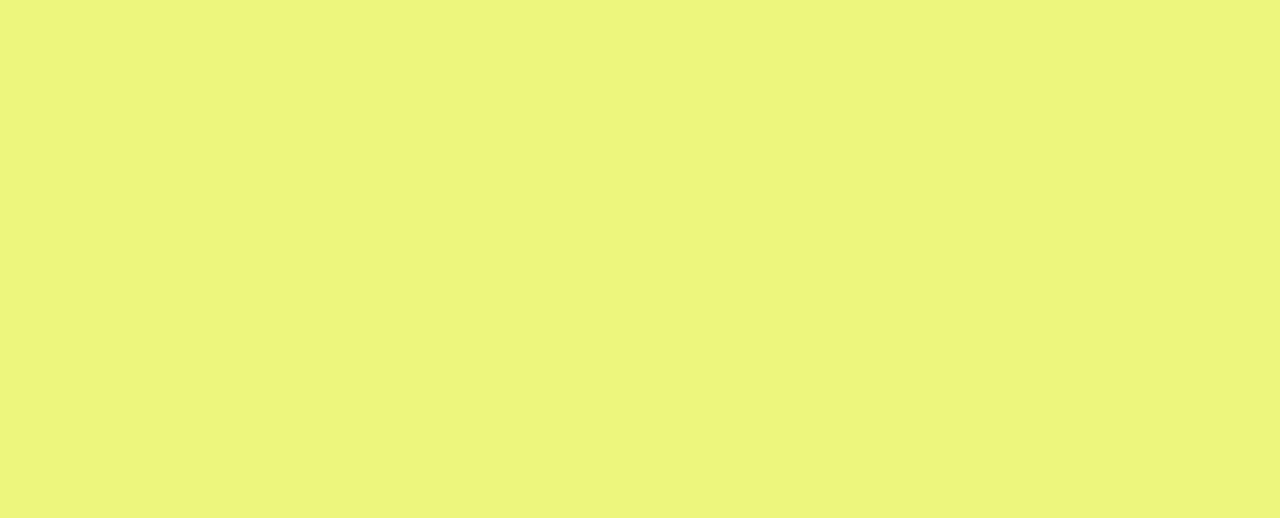
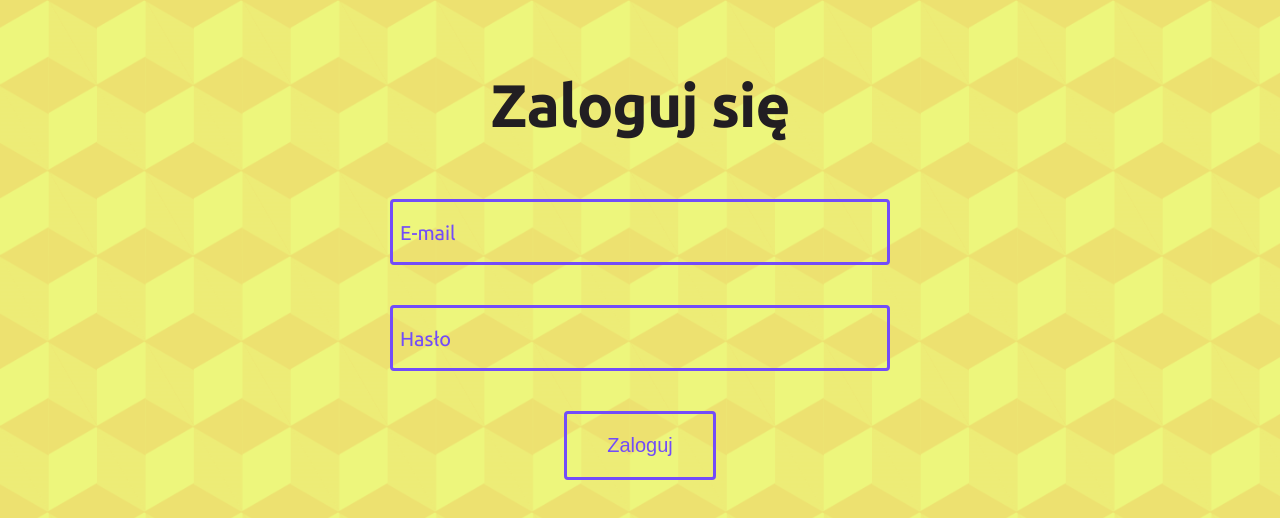
Before and after one commit to lechoos/Scrapeact, a React (Vite) app in the folder client/: page /zaloguj in a window 1280 px wide. Shown: the top 518 px of the page. Built offline with nearby package versions, Linux system fonts and the light colour scheme.

Commit message:
created a login page

```diff
--- a/client/src/pages/Home/home.module.scss
+++ b/client/src/pages/Home/home.module.scss
@@ -23,15 +23,7 @@
 
 .home {
   &__background {
-    position: absolute;
-    top: 0;
-    left: 0;
-    width: 100%;
-    height: 100%;
-    background-image: url('../../assets/zigzag.png');
-    background-size: cover;
-    opacity: 0.13;
-    z-index: -1;
+    @include background(0.13, '../../assets/zigzag.png')
   }
 
   &__links {
--- a/client/src/pages/Login/Login.tsx
+++ b/client/src/pages/Login/Login.tsx
@@ -1,7 +1,62 @@
+import { useForm, Controller, SubmitHandler } from 'react-hook-form';
 import styles from './login.module.scss';
+import { FormInput } from '../../components/FormInput/FormInput';
+import { Error } from '../../components/Error/Error';
+import { SubmitButton } from '../../components/LinkButton/LinkButton';
+import { EMAIL_REGEX } from '../../../utils/regex';
+
+interface LoginTypes {
+	email: string;
+	password: string;
+}
 
 export const Login = () => {
-  return (
-    <main className={styles.login}></main>
-  )
-}
+	const {
+		control,
+		handleSubmit,
+		formState: { errors },
+	} = useForm({
+		defaultValues: {
+			email: '',
+			password: '',
+		},
+	});
+
+	const onSubmit: SubmitHandler<LoginTypes> = data => {
+		console.log(data);
+	};
+
+	return (
+		<>
+			<header>
+				<h1 className={styles['header__title']}>Zaloguj się</h1>
+			</header>
+			<main>
+				<div className={styles['login__background']} />
+				<form className={styles.form} onSubmit={handleSubmit(onSubmit)}>
+					<div>
+						<Controller
+							name='email'
+							control={control}
+							rules={{ pattern: EMAIL_REGEX, required: true }}
+							render={({ field }) => <FormInput label='E-mail' {...field} />}
+						/>
+						{errors.email?.type === 'pattern' && <Error message='E-mail jest nieprawidłowy' />}
+						{errors.email?.type === 'required' && <Error message='E-mail jest wymagany' />}
+					</div>
+					<div>
+						<Controller
+							name='password'
+							control={control}
+							rules={{ minLength: 6, required: true }}
+							render={({ field }) => <FormInput label='Hasło' {...field} />}
+						/>
+						{errors.password?.type === 'minLength' && <Error message='Hasło jest zbyt krótkie' />}
+						{errors.password?.type === 'required' && <Error message='Hasło jest wymagane' />}
+					</div>
+					<SubmitButton variant='primary'>Zaloguj</SubmitButton>
+				</form>
+			</main>
+		</>
+	);
+};
--- a/client/src/pages/Login/login.module.scss
+++ b/client/src/pages/Login/login.module.scss
@@ -0,0 +1,21 @@
+@use '../../sass/utils' as *;
+
+.header {
+  &__title {
+    @include title;
+  }
+}
+
+.login {
+  &__background {
+    @include background(0.13, '../../assets/isometric.png')
+  }
+}
+
+.form {
+  display: flex;
+  flex-direction: column;
+  align-items: center;
+  gap: 4rem;
+  margin-top: 6rem;
+}
--- a/client/src/sass/_mixins.scss
+++ b/client/src/sass/_mixins.scss
@@ -17,3 +17,15 @@
 		font-size: 6rem;
 	}
 }
+
+@mixin background($op, $src) {
+	position: absolute;
+	top: 0;
+	left: 0;
+	width: 100%;
+	height: 100%;
+	background-image: url($src);
+	background-size: cover;
+	opacity: $op;
+	z-index: -1;
+}
```
Also changed, not shown: client/src/assets/isometric.png (added).
